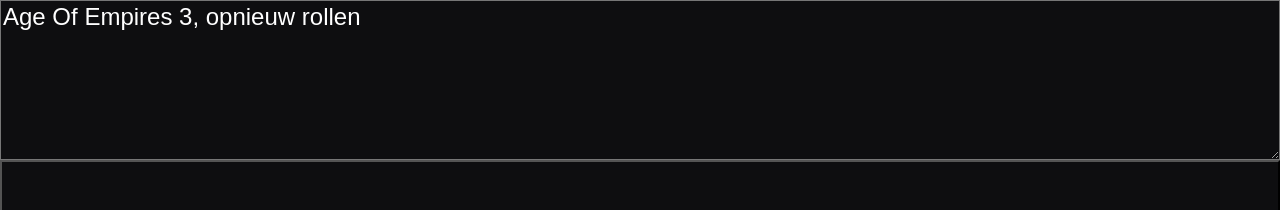
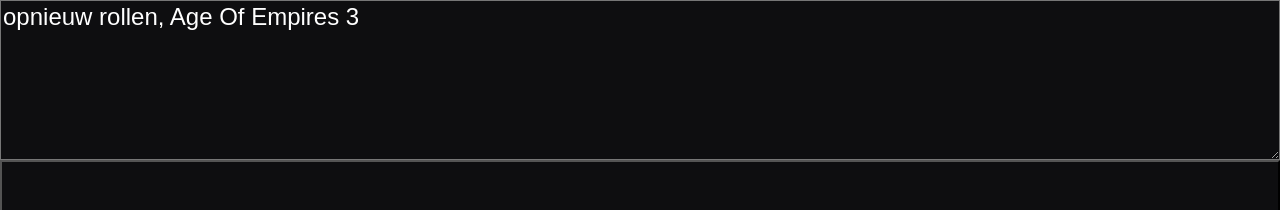
Before and after one commit to DvOtterloo/RandomGamePicker, a plain HTML site: page index.html in a window 1280 px wide. Shown: the top 210 px of the page. Drawn offline with Linux system fonts and the light colour scheme.

Commit message:
Changed game order

```diff
--- a/index.html
+++ b/index.html
@@ -33,7 +33,7 @@
 	</head>
 	<body>
 
-	<textarea id="games">Age Of Empires 3, opnieuw rollen</textarea>
+	<textarea id="games">opnieuw rollen, Age Of Empires 3</textarea>
 
 	<button onclick="roll()" id="pick">Run!</button>
 		<script>
```
